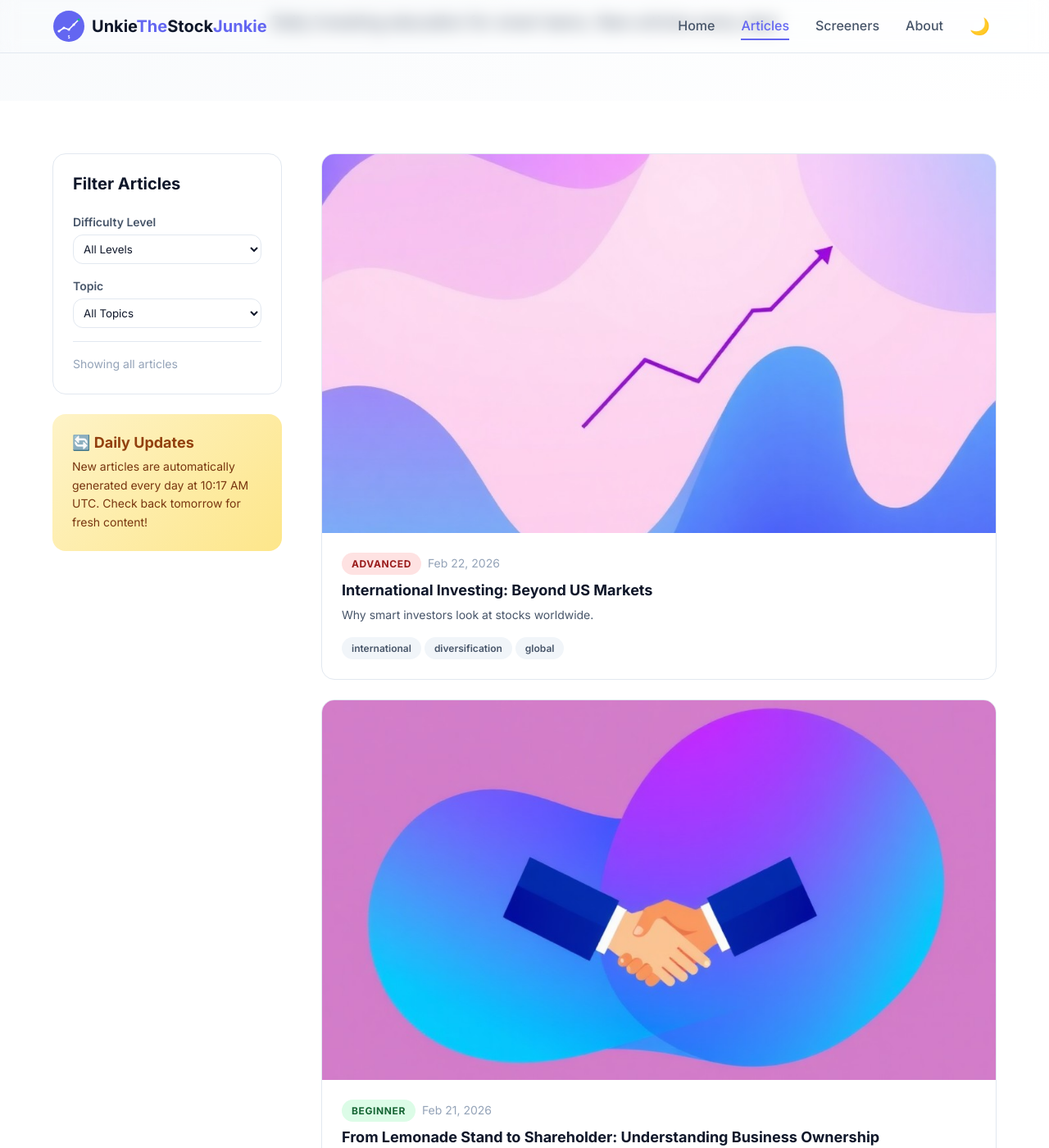
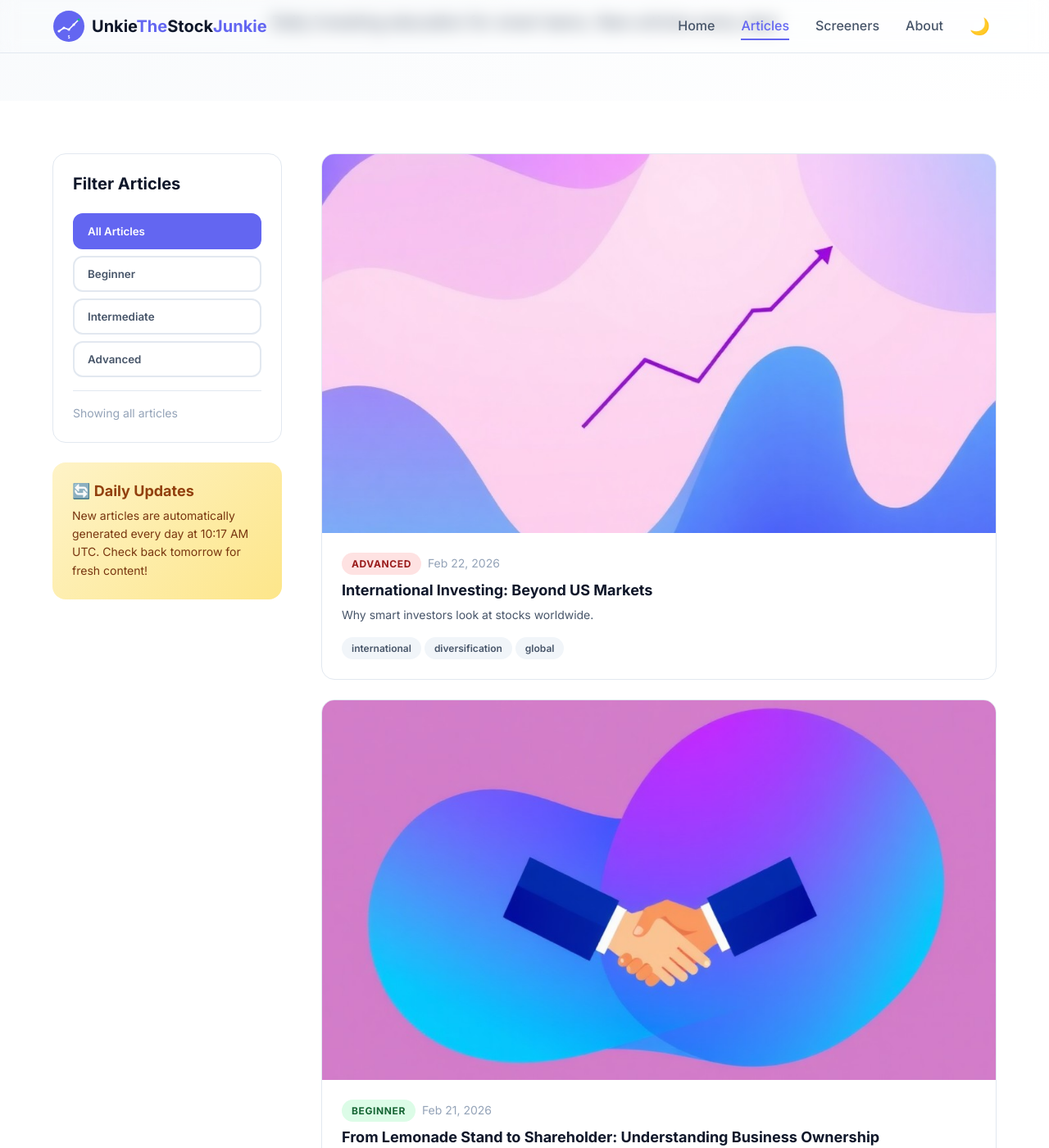
Before and after one commit to kjw3/unkiethestockjunkie, a Jekyll site: the page built from articles.md, in a window 1280 px wide and 1400 px high, scrolled down 192 px. Shown: the whole window at 82% size. Built offline with Jekyll 4.4.1, drawn with Linux system fonts in a browser that asks for light colours; some of the changed lines change nothing that is shown.

Commit message:
Fix filters on articles page

```diff
--- a/_includes/article-card.html
+++ b/_includes/article-card.html
@@ -1,4 +1,4 @@
-<article class="article-card">
+<article class="article-card" data-difficulty="{{ include.article.difficulty }}">
   {% if include.article.image %}
     <a href="{{ include.article.url | relative_url }}" class="article-card-image">
       <img src="{{ include.article.image | relative_url }}" alt="{{ include.article.title }}">
--- a/articles.md
+++ b/articles.md
@@ -16,41 +16,27 @@ permalink: /articles/
   <div class="container">
     <div class="articles-grid">
 
-      <div class="articles-sidebar">
-        <div class="filters-card">
-          <h3>Filter Articles</h3>
+<div class="articles-sidebar">
+<div class="filters-card">
+<h3>Filter Articles</h3>
 
-          <div class="filter-group">
-            <label>Difficulty Level</label>
-            <select id="difficulty" onchange="filterArticles()">
-              <option value="all">All Levels</option>
-              <option value="beginner">Beginner (Ages 13-15)</option>
-              <option value="intermediate">Intermediate (Ages 16-18)</option>
-              <option value="advanced">Advanced</option>
-            </select>
-          </div>
+<div class="filter-buttons">
+ <button class="filter-btn active" data-filter="all" onclick="filterArticles('all')">All Articles</button>
+ <button class="filter-btn" data-filter="beginner" onclick="filterArticles('beginner')">Beginner</button>
+ <button class="filter-btn" data-filter="intermediate" onclick="filterArticles('intermediate')">Intermediate</button>
+ <button class="filter-btn" data-filter="advanced" onclick="filterArticles('advanced')">Advanced</button>
+</div>
 
-          <div class="filter-group">
-            <label>Topic</label>
-            <select id="topic" onchange="filterArticles()">
-              <option value="all">All Topics</option>
-              <option value="basics">Investing Basics</option>
-              <option value="strategies">Legendary Strategies</option>
-              <option value="market">Market Concepts</option>
-              <option value="analysis">Analysis & Metrics</option>
-            </select>
-          </div>
+<div class="results-info">
+<p id="results-count">Showing all articles</p>
+</div>
+</div>
 
-          <div class="results-info">
-            <p id="results-count">Showing all articles</p>
-          </div>
-        </div>
-
-        <div class="daily-update-card">
-          <h3>🔄 Daily Updates</h3>
-          <p>New articles are automatically generated every day at 10:17 AM UTC. Check back tomorrow for fresh content!</p>
-        </div>
-      </div>
+<div class="daily-update-card">
+<h3>🔄 Daily Updates</h3>
+<p>New articles are automatically generated every day at 10:17 AM UTC. Check back tomorrow for fresh content!</p>
+</div>
+</div>
 
       <div class="articles-list" id="articles-list">
         {% for article in site.articles reversed %}
@@ -126,26 +112,39 @@ permalink: /articles/
   font-size: 1.25rem;
 }
 
-.filter-group {
-  margin-bottom: var(--spacing-md);
+.filter-buttons {
+  display: flex;
+  flex-direction: column;
+  gap: var(--spacing-sm);
 }
 
-.filter-group label {
-  display: block;
-  font-size: 0.875rem;
+.filter-btn {
+  padding: 0.75rem 1rem;
+  border: 2px solid var(--border-color);
+  border-radius: var(--border-radius);
+  background: var(--bg-primary);
+  color: var(--text-secondary);
+  font-family: var(--font-sans);
   font-weight: 600;
-  color: var(--text-secondary);
-  margin-bottom: var(--spacing-xs);
+  cursor: pointer;
+  transition: all var(--transition-fast);
+  text-align: left;
 }
 
-.filter-group select {
-  width: 100%;
-  padding: 0.5rem;
-  border: 1px solid var(--border-color);
-  border-radius: var(--border-radius);
-  background: var(--bg-primary);
-  color: var(--text-primary);
-  font-family: var(--font-sans);
+.filter-btn:hover {
+  border-color: var(--color-primary);
+  color: var(--color-primary);
+}
+
+.filter-btn.active {
+  background: var(--color-primary);
+  border-color: var(--color-primary);
+  color: var(--text-on-primary);
+}
+
+.filter-btn.active:hover {
+  background: var(--color-primary-dark);
+  border-color: var(--color-primary-dark);
 }
 
 .results-info {
@@ -238,16 +237,39 @@ permalink: /articles/
 </style>
 
 <script>
-// Simple client-side filtering (can be enhanced)
-function filterArticles() {
-  const difficulty = document.getElementById('difficulty').value;
-  const topic = document.getElementById('topic').value;
+// Client-side filtering by difficulty level
+function filterArticles(filter) {
   const resultsCount = document.getElementById('results-count');
+  const buttons = document.querySelectorAll('.filter-btn');
+  const articles = document.querySelectorAll('.article-card');
 
-  // Note: This is a placeholder. In a real implementation,
-  // you'd filter the articles client-side or reload the page with query params
-  resultsCount.textContent = 'Filters applied - reload page to see filtered results';
+  // Update active button
+  buttons.forEach(btn => {
+    btn.classList.remove('active');
+    if (btn.dataset.filter === filter) {
+      btn.classList.add('active');
+    }
+  });
 
-  // Could add active filtering with JavaScript if articles were rendered with data attributes
+  // Filter articles
+  let visibleCount = 0;
+  articles.forEach(article => {
+    const articleDifficulty = article.dataset.difficulty;
+
+    if (filter === 'all' || articleDifficulty === filter) {
+      article.style.display = '';
+      visibleCount++;
+    } else {
+      article.style.display = 'none';
+    }
+  });
+
+  // Update results count
+  if (filter === 'all') {
+    resultsCount.textContent = `Showing all ${visibleCount} articles`;
+  } else {
+    const filterLabel = filter.charAt(0).toUpperCase() + filter.slice(1);
+    resultsCount.textContent = `Showing ${visibleCount} ${filterLabel} articles`;
+  }
 }
 </script>
```
